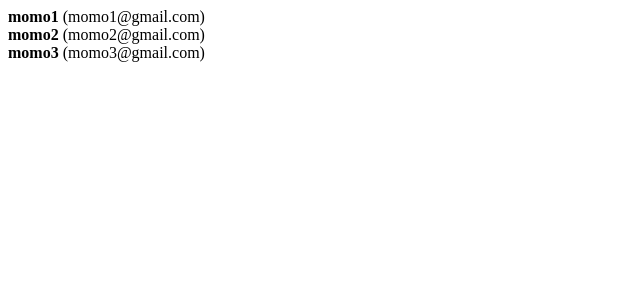
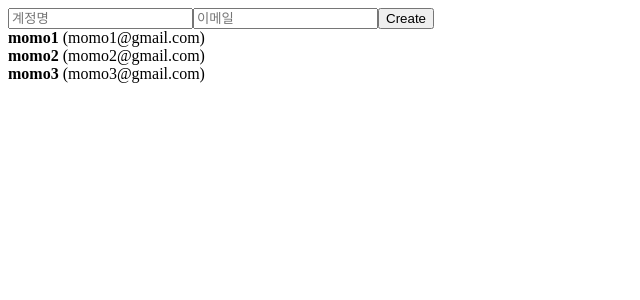
Before and after one commit to wdudtlrw78/velopert-lecture, a React app in the folder basic/: page / in a window 1280 px wide. Shown: the top 300 px of the page, without its empty margins (0-640 px from the left). Built offline with nearby package versions, Linux system fonts and the light colour scheme.

Commit message:
배열 항목 추가

```diff
--- a/basic/App.js
+++ b/basic/App.js
@@ -1,12 +1,63 @@
 /** @format */
 
-import React from 'react';
-import Hello from './Hello';
+import React, { useRef, useState } from 'react';
 import InputSample from './InputSample';
-import Wrapper from './Wrapper';
 import UserList from './UserList';
+import CreateUser from './CreateUser';
+
 const App = () => {
-  return <UserList />;
+  const [inputs, setInputs] = useState({
+    username: '',
+    email: '',
+  });
+  const { username, email } = inputs;
+  const onChange = (e) => {
+    const { name, value } = e.target;
+    setInputs({
+      ...inputs,
+      [name]: value,
+    });
+  };
+  const [users, setUsers] = useState([
+    {
+      id: 1,
+      username: 'momo1',
+      email: 'momo1@gmail.com',
+    },
+    {
+      id: 2,
+      username: 'momo2',
+      email: 'momo2@gmail.com',
+    },
+    {
+      id: 3,
+      username: 'momo3',
+      email: 'momo3@gmail.com',
+    },
+  ]);
+
+  const nextId = useRef(4);
+
+  const onCreate = () => {
+    const user = {
+      id: nextId.current,
+      username,
+      email,
+    };
+    setUsers([...users, user]);
+    setInputs({
+      username: '',
+      email: '',
+    });
+    nextId.current += 1;
+  };
+
+  return (
+    <>
+      <CreateUser username={username} email={email} onChange={onChange} onCreate={onCreate} />
+      <UserList users={users} />
+    </>
+  );
 };
 
 export default App;
--- /dev/null
+++ b/basic/CreateUser.jsx
@@ -0,0 +1,13 @@
+import React from 'react';
+
+function CreateUser({ username, email, onChange, onCreate }) {
+  return (
+    <div>
+      <input name="username" placeholder="계정명" onChange={onChange} value={username} />
+      <input name="email" placeholder="이메일" onChange={onChange} value={email} />
+      <button onClick={onCreate}>Create</button>
+    </div>
+  );
+}
+
+export default CreateUser;
--- a/basic/UserList.jsx
+++ b/basic/UserList.jsx
@@ -8,25 +8,7 @@ function User({ user }) {
   );
 }
 
-function UserList() {
-  const users = [
-    {
-      id: 1,
-      username: 'momo1',
-      email: 'momo1@gmail.com',
-    },
-    {
-      id: 2,
-      username: 'momo2',
-      email: 'momo2@gmail.com',
-    },
-    {
-      id: 3,
-      username: 'momo3',
-      email: 'momo3@gmail.com',
-    },
-  ];
-
+function UserList({ users }) {
   return (
     <div>
       {users.map((user) => (
```
